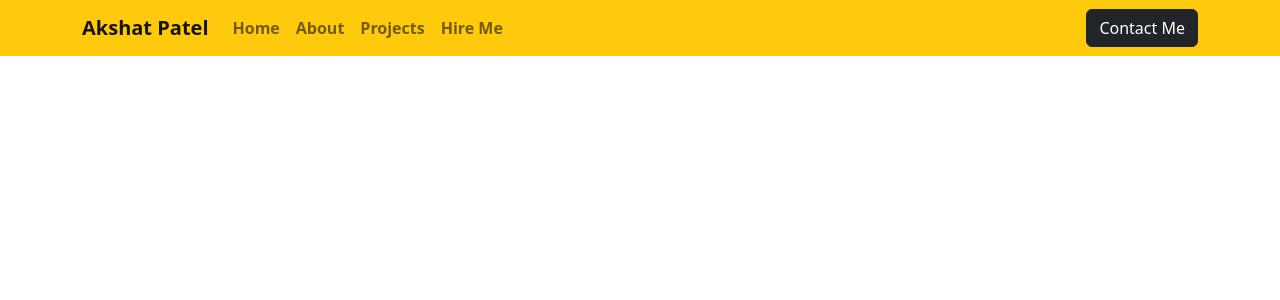
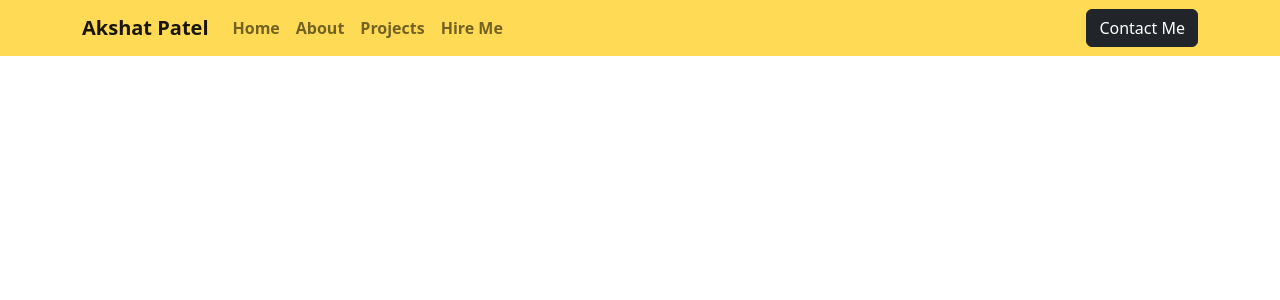
Before and after one commit to AkshatPatel15/portfolio, a React (Create React App) app: page / in a window 1280 px wide. Shown: the top 300 px of the page. Built offline with nearby package versions, Linux system fonts and the light colour scheme.

Commit message:
Opecity changed
Opecity changed

```diff
--- a/src/Navbarheader.css
+++ b/src/Navbarheader.css
@@ -1,7 +1,8 @@
 .navbar-custom{
-    background-color: #ffca0c;
-    color: black;
+    background-color: rgb(255, 202, 12,0.7);
+    color: rgb(0, 0, 0);
     font-weight: bold;
+    /* opacity: 0.7; */
 }
 .me-auto{
     font-weight: bold;
```
